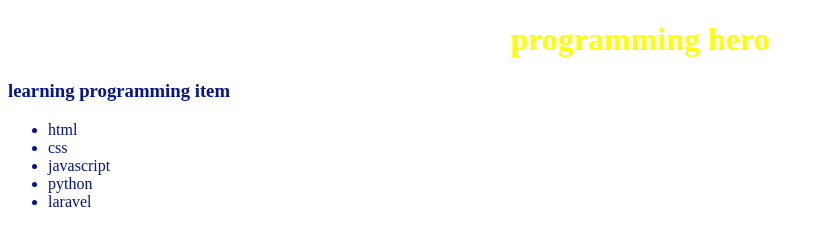
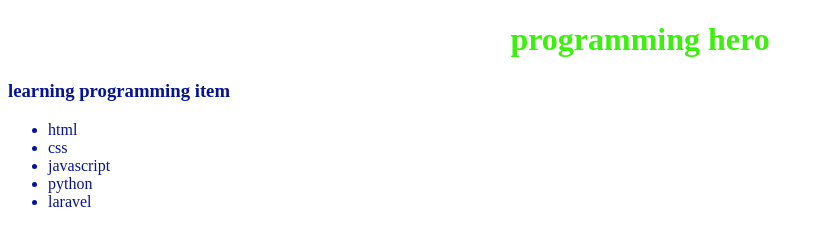
Before and after one commit to shooterboss/trial-web, a plain HTML site: page index.html in a window 1280 px wide. Shown: the whole page, without its empty margins (0-824 px from the left). Drawn offline with Linux system fonts and the light colour scheme.

Commit message:
color add

```diff
--- a/style.css
+++ b/style.css
@@ -1,5 +1,5 @@
 h1{
-    color: yellow;
+    color: rgb(57, 241, 11);
     text-align: center;
 }
 h3{
```
